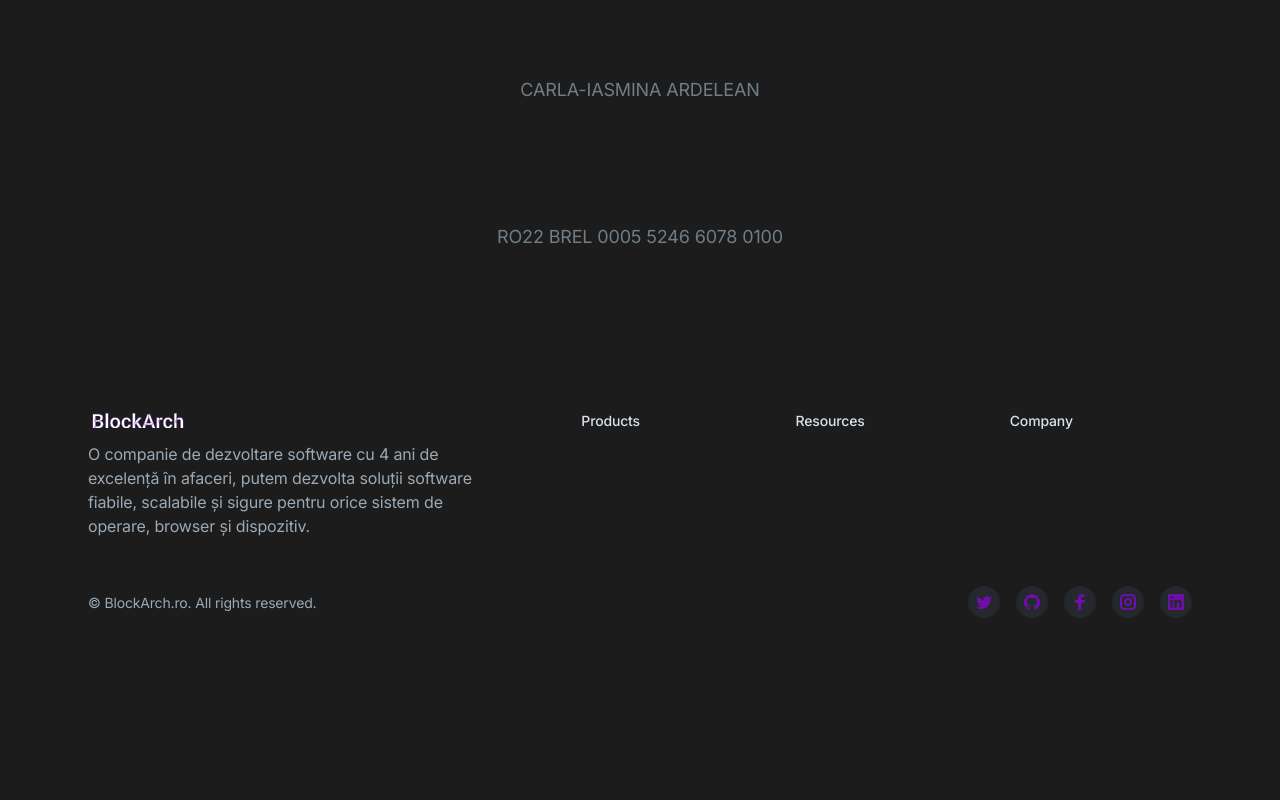
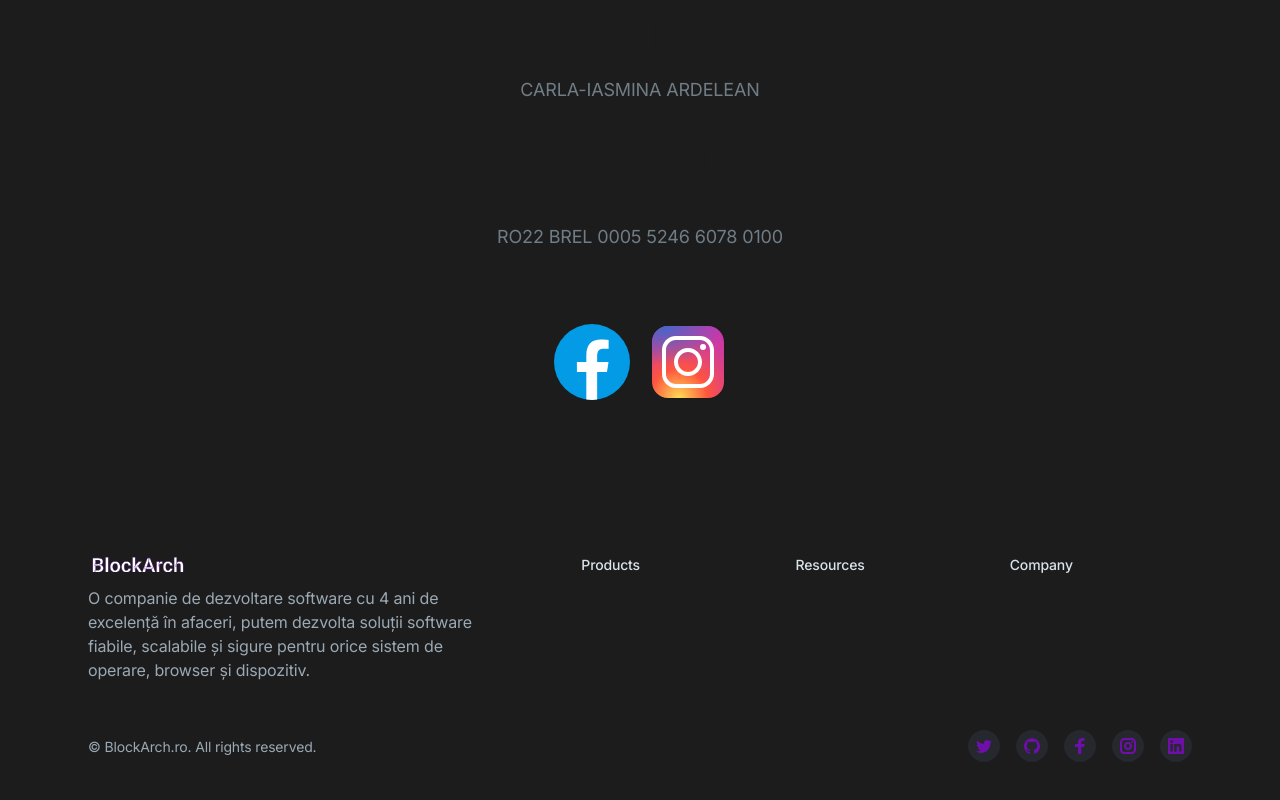
Before and after one commit to frank0170/blockArch-site-next, a Next.js app: page /ajutor-4x4 in a window 1280 px wide. Shown: the part 1259-2059 px from the top of the page. Before the commit the page ends 1941 px from the top, so only its background shows below. Built offline with nearby package versions, Linux system fonts and the light colour scheme.

Commit message:
added socials

```diff
--- a/app/(default)/ajutor-4x4/welcome.tsx
+++ b/app/(default)/ajutor-4x4/welcome.tsx
@@ -9,6 +9,82 @@ import image1 from "@/public/images/ajutorsiaventura/1.png";
 import image2 from "@/public/images/ajutorsiaventura/3.png";
 import image3 from "@/public/images/ajutorsiaventura/4.png";
 import image4 from "@/public/images/ajutorsiaventura/5.png";
+
+const FacebookSVG = () => {
+  return (
+    <svg
+      xmlns="http://www.w3.org/2000/svg"
+      x="0px"
+      y="0px"
+      width="96"
+      height="96"
+      viewBox="0 0 48 48"
+    >
+      <path fill="#039be5" d="M24 5A19 19 0 1 0 24 43A19 19 0 1 0 24 5Z"></path>
+      <path
+        fill="#fff"
+        d="M26.572,29.036h4.917l0.772-4.995h-5.69v-2.73c0-2.075,0.678-3.915,2.619-3.915h3.119v-4.359c-0.548-0.074-1.707-0.236-3.897-0.236c-4.573,0-7.254,2.415-7.254,7.917v3.323h-4.701v4.995h4.701v13.729C22.089,42.905,23.032,43,24,43c0.875,0,1.729-0.08,2.572-0.194V29.036z"
+      ></path>
+    </svg>
+  );
+};
+
+const InstagramSVG = () => {
+  return (
+    <svg
+      xmlns="http://www.w3.org/2000/svg"
+      x="0px"
+      y="0px"
+      width="96"
+      height="96"
+      viewBox="0 0 48 48"
+    >
+      <radialGradient
+        id="yOrnnhliCrdS2gy~4tD8ma_Xy10Jcu1L2Su_gr1"
+        cx="19.38"
+        cy="42.035"
+        r="44.899"
+        gradientUnits="userSpaceOnUse"
+      >
+        <stop offset="0" stop-color="#fd5"></stop>
+        <stop offset=".328" stop-color="#ff543f"></stop>
+        <stop offset=".348" stop-color="#fc5245"></stop>
+        <stop offset=".504" stop-color="#e64771"></stop>
+        <stop offset=".643" stop-color="#d53e91"></stop>
+        <stop offset=".761" stop-color="#cc39a4"></stop>
+        <stop offset=".841" stop-color="#c837ab"></stop>
+      </radialGradient>
+      <path
+        fill="url(#yOrnnhliCrdS2gy~4tD8ma_Xy10Jcu1L2Su_gr1)"
+        d="M34.017,41.99l-20,0.019c-4.4,0.004-8.003-3.592-8.008-7.992l-0.019-20	c-0.004-4.4,3.592-8.003,7.992-8.008l20-0.019c4.4-0.004,8.003,3.592,8.008,7.992l0.019,20	C42.014,38.383,38.417,41.986,34.017,41.99z"
+      ></path>
+      <radialGradient
+        id="yOrnnhliCrdS2gy~4tD8mb_Xy10Jcu1L2Su_gr2"
+        cx="11.786"
+        cy="5.54"
+        r="29.813"
+        gradientTransform="matrix(1 0 0 .6663 0 1.849)"
+        gradientUnits="userSpaceOnUse"
+      >
+        <stop offset="0" stop-color="#4168c9"></stop>
+        <stop offset=".999" stop-color="#4168c9" stop-opacity="0"></stop>
+      </radialGradient>
+      <path
+        fill="url(#yOrnnhliCrdS2gy~4tD8mb_Xy10Jcu1L2Su_gr2)"
+        d="M34.017,41.99l-20,0.019c-4.4,0.004-8.003-3.592-8.008-7.992l-0.019-20	c-0.004-4.4,3.592-8.003,7.992-8.008l20-0.019c4.4-0.004,8.003,3.592,8.008,7.992l0.019,20	C42.014,38.383,38.417,41.986,34.017,41.99z"
+      ></path>
+      <path
+        fill="#fff"
+        d="M24,31c-3.859,0-7-3.14-7-7s3.141-7,7-7s7,3.14,7,7S27.859,31,24,31z M24,19c-2.757,0-5,2.243-5,5	s2.243,5,5,5s5-2.243,5-5S26.757,19,24,19z"
+      ></path>
+      <circle cx="31.5" cy="16.5" r="1.5" fill="#fff"></circle>
+      <path
+        fill="#fff"
+        d="M30,37H18c-3.859,0-7-3.14-7-7V18c0-3.86,3.141-7,7-7h12c3.859,0,7,3.14,7,7v12	C37,33.86,33.859,37,30,37z M18,13c-2.757,0-5,2.243-5,5v12c0,2.757,2.243,5,5,5h12c2.757,0,5-2.243,5-5V18c0-2.757-2.243-5-5-5H18z"
+      ></path>
+    </svg>
+  );
+};
 
 export default function SignUp() {
   const THREE_DAYS_IN_MS = 24 * 24 * 60 * 60 * 1000 - 2 * (60 * 60 * 1000);
@@ -80,6 +156,29 @@ export default function SignUp() {
               {" "}
               RO22 BREL 0005 5246 6078 0100
             </p>
+            <br />
+            <br />
+            <div
+              style={{
+                display: "flex",
+                flexDirection: "row",
+                alignItems: "center",
+                justifyContent: "center",
+              }}
+            >
+              <a
+                target="_blank"
+                href="https://www.facebook.com/4x4ajutorsiaventura/"
+              >
+                <FacebookSVG />
+              </a>
+              <a
+                target="_blank"
+                href="https://www.instagram.com/4x4ajutorsiaventura/"
+              >
+                <InstagramSVG />
+              </a>
+            </div>
           </div>
         </div>
       </div>
```
